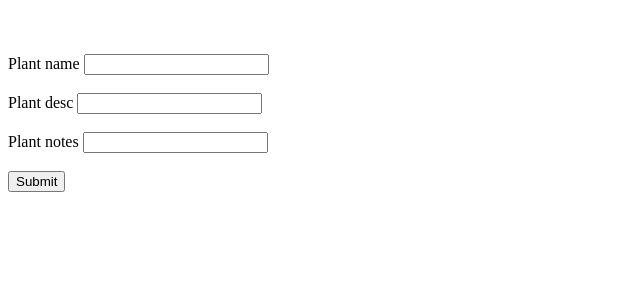
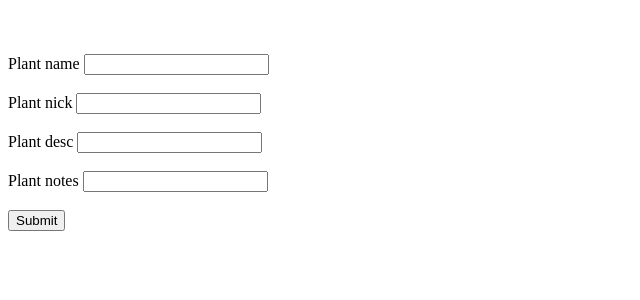
Before and after one commit to GForrow/PlantDiary, a Python web app: template templates/newentry.html in a window 1280 px wide. Shown: the part 26-326 px from the top of the page, without its empty margins (0-640 px from the left). Run offline with Jinja, Linux system fonts and the light colour scheme; the template is opened without the code that fills it: most values are stand-ins (such as "Sample title", 1, 10 or a date in 2020); form fields are guessed from the names that the template uses.

Commit message:
App recreated, now accepting, storing, and returning plants

```diff
--- a/templates/newentry.html
+++ b/templates/newentry.html
@@ -11,6 +11,19 @@
                 {% if form.plant_name.errors %}
                     <div class="error">
                         {% for error in form.plant_name.errors %}
+                            <span>{{ error }}</span>
+                        {% endfor %}
+                    </div>
+                {% endif %}
+            </div>
+            <br>
+            <div class="form-group">
+                {{ form.plant_nick.label }}
+                {{ form.plant_nick }}
+
+                {% if form.plant_nick.errors %}
+                    <div class="error">
+                        {% for error in form.plant_nick.errors %}
                             <span>{{ error }}</span>
                         {% endfor %}
                     </div>
```
Also changed, not shown: templates/account.html (+6 -5 lines).
